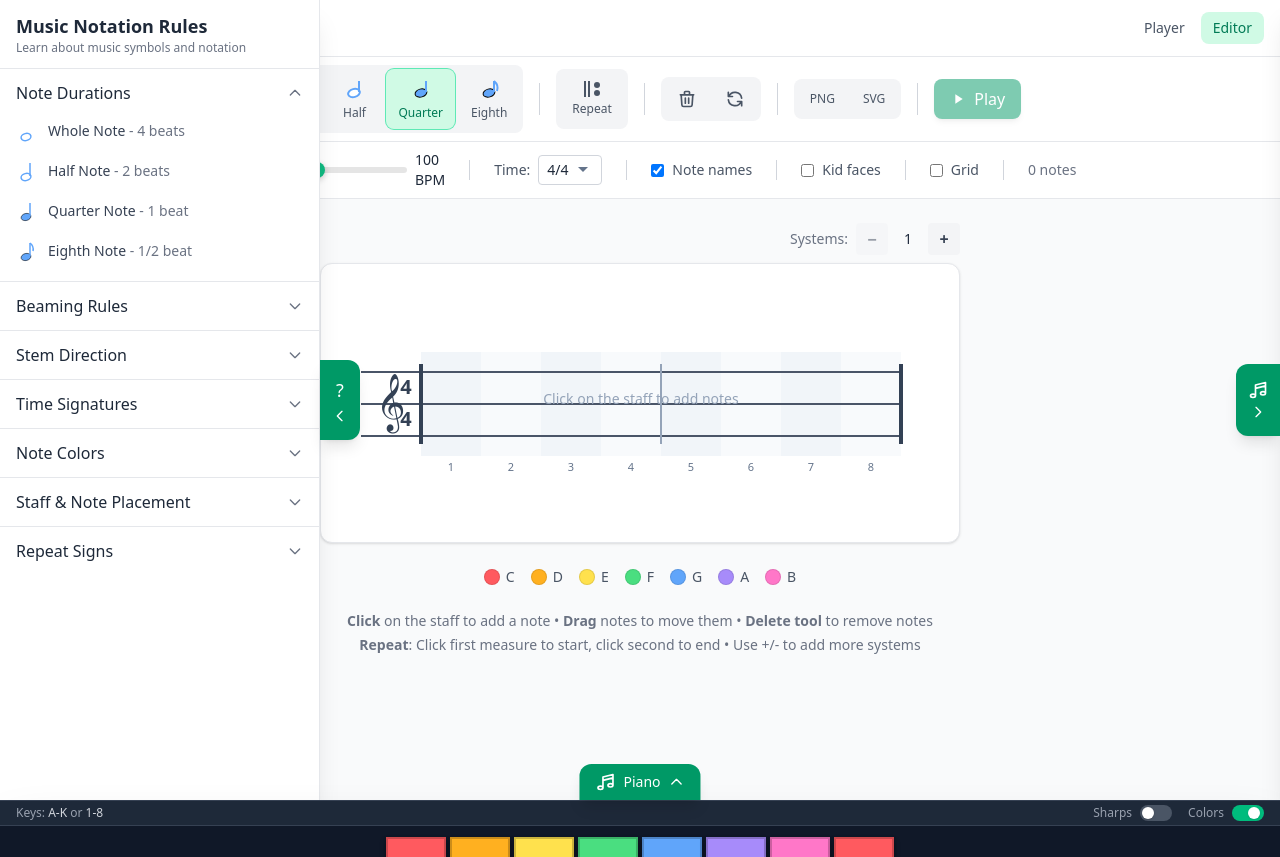
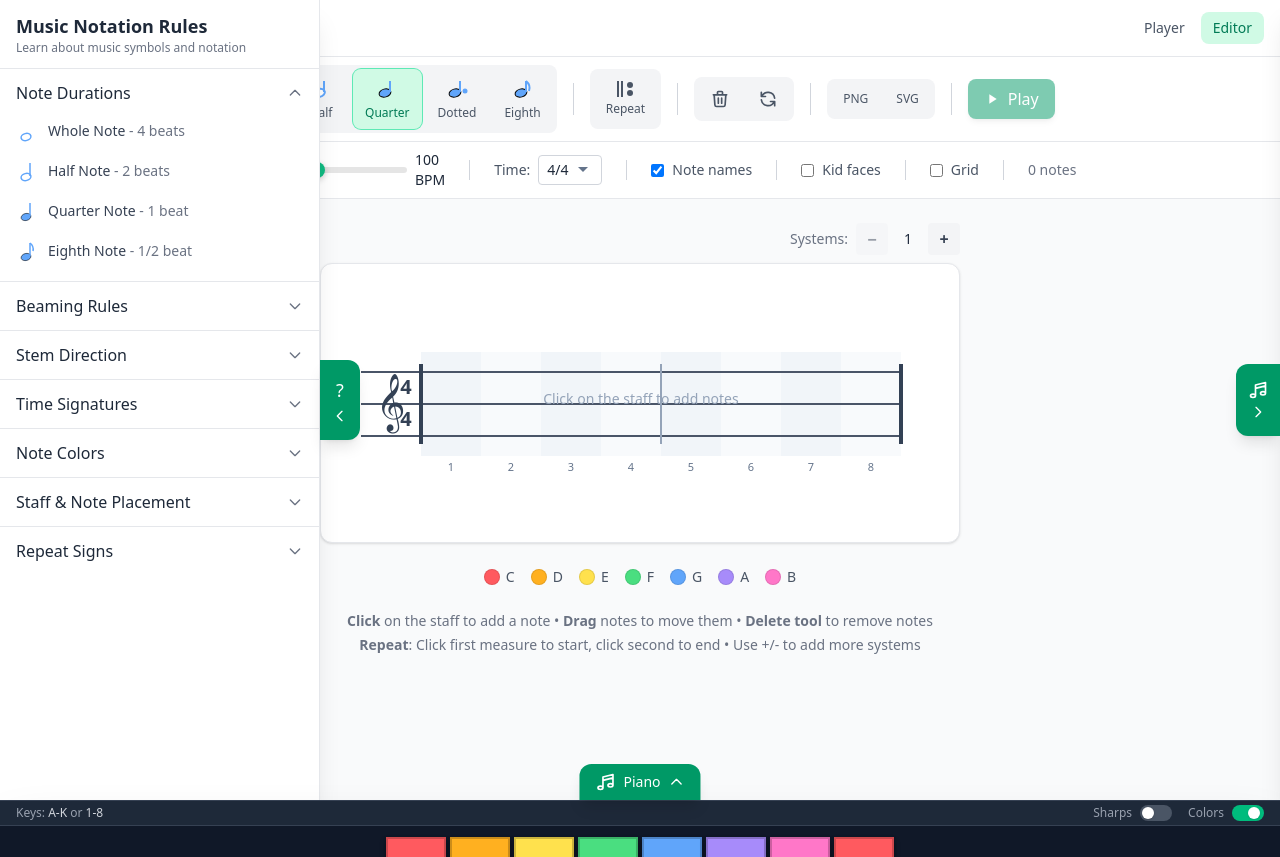
Before and after one commit to meirpro/rochel-music-app, a Next.js app: page /editor in a window 1280 px wide. Built offline with nearby package versions, Linux system fonts and the light colour scheme.

Commit message:
🎵 feat: add dotted quarter note (1.5 beats) support
- Add dotted-quarter to NoteTool type
- Handle 1.5 duration in getDurationFromTool and getNoteType
- Render dot circle to the right of notehead, offset up into a space
- Add dotted quarter button to toolbar with dot visual

```diff
--- a/src/app/editor/page.tsx
+++ b/src/app/editor/page.tsx
@@ -777,14 +777,10 @@ export default function EditorPage() {
   }, []);
 
   const handleSeek = useCallback((clickX: number, clickSystem: number) => {
-    // When stopped: just set visual playhead position
-    if (!isPlayingRef.current) {
-      setPlayheadX(clickX);
-      setPlayheadSystem(clickSystem);
-      return;
-    }
+    // Only allow seeking during playback
+    if (!isPlayingRef.current) return;
 
-    // When playing: find timeline segment and adjust startTime
+    // Find timeline segment and adjust startTime
     const timeline = timelineRef.current;
     if (timeline.length === 0) return;
 
@@ -834,11 +830,12 @@ export default function EditorPage() {
   }: {
     tool: NoteTool;
     label: string;
-    noteType: "whole" | "half" | "quarter" | "eighth";
+    noteType: "whole" | "half" | "quarter" | "dotted-quarter" | "eighth";
   }) => {
     const isHollow = noteType === "whole" || noteType === "half";
     const hasStem = noteType !== "whole";
     const hasFlag = noteType === "eighth";
+    const hasDot = noteType === "dotted-quarter";
 
     return (
       <button
@@ -853,21 +850,21 @@ export default function EditorPage() {
         <svg width="24" height="24" viewBox="0 0 24 24">
           {/* Note head */}
           <ellipse
-            cx="12"
+            cx="10"
             cy="16"
             rx="6"
             ry="4"
             fill={isHollow ? "#fff" : NOTE_COLORS.G}
             stroke={isHollow ? NOTE_COLORS.G : "#000"}
             strokeWidth={isHollow ? 2 : 1}
-            transform="rotate(-15 12 16)"
+            transform="rotate(-15 10 16)"
           />
           {/* Stem */}
           {hasStem && (
             <line
-              x1="17"
+              x1="15"
               y1="15"
-              x2="17"
+              x2="15"
               y2="4"
               stroke={NOTE_COLORS.G}
               strokeWidth={2}
@@ -876,12 +873,14 @@ export default function EditorPage() {
           {/* Flag for eighth note */}
           {hasFlag && (
             <path
-              d="M 17 4 Q 22 8 20 14"
+              d="M 15 4 Q 20 8 18 14"
               stroke={NOTE_COLORS.G}
               strokeWidth={2}
               fill="none"
             />
           )}
+          {/* Dot for dotted notes */}
+          {hasDot && <circle cx="20" cy="14" r="2.5" fill={NOTE_COLORS.G} />}
         </svg>
         <span className="text-xs">{label}</span>
       </button>
@@ -901,6 +900,11 @@ export default function EditorPage() {
               <ToolButton tool="whole" label="Whole" noteType="whole" />
               <ToolButton tool="half" label="Half" noteType="half" />
               <ToolButton tool="quarter" label="Quarter" noteType="quarter" />
+              <ToolButton
+                tool="dotted-quarter"
+                label="Dotted"
+                noteType="dotted-quarter"
+              />
               <ToolButton tool="eighth" label="Eighth" noteType="eighth" />
             </div>
 
--- a/src/components/NoteEditor.tsx
+++ b/src/components/NoteEditor.tsx
@@ -86,6 +86,7 @@ export interface RepeatMarker {
 export type NoteTool =
   | "eighth"
   | "quarter"
+  | "dotted-quarter"
   | "half"
   | "whole"
   | "delete"
@@ -208,6 +209,8 @@ function getDurationFromTool(tool: NoteTool): number {
       return 0.5;
     case "quarter":
       return 1;
+    case "dotted-quarter":
+      return 1.5;
     case "half":
       return 2;
     case "whole":
@@ -710,6 +713,7 @@ export function NoteEditor({
   const getNoteType = (duration: number): string => {
     if (duration >= 4) return "whole";
     if (duration >= 2) return "half";
+    if (duration === 1.5) return "dotted-quarter";
     if (duration >= 1) return "quarter";
     return "eighth";
   };
@@ -912,6 +916,15 @@ export function NoteEditor({
             stroke={color}
             strokeWidth={3.5}
             fill="none"
+          />
+        )}
+        {/* Dot for dotted notes - positioned to the right, in a space (not on a line) */}
+        {type === "dotted-quarter" && (
+          <circle
+            cx={note.x + 20}
+            cy={note.y - LINE_SPACING / 4} // Offset up slightly to sit in a space
+            r={4}
+            fill={color}
           />
         )}
         {/* Note label */}
```
